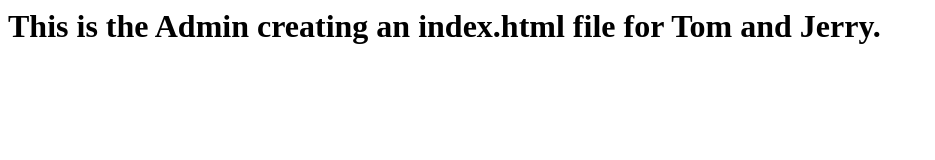
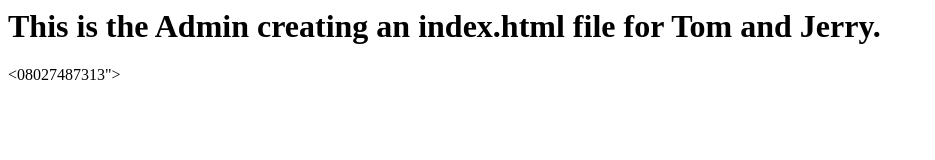
Before and after one commit to LUCIANOREGAL/ai-startup-website, a plain HTML site: page index.html in a window 1280 px wide. Shown: the whole page, without its empty margins (0-935 px from the left). Drawn offline with Linux system fonts and the light colour scheme.

Commit message:
Add contact information

```diff
--- a/index.html
+++ b/index.html
@@ -1,2 +1,3 @@
 <h1>This is the Admin creating an index.html file for Tom and Jerry.</h1>
 <This is Tom adding Navigation to the AI-website">
+<08027487313">
```
